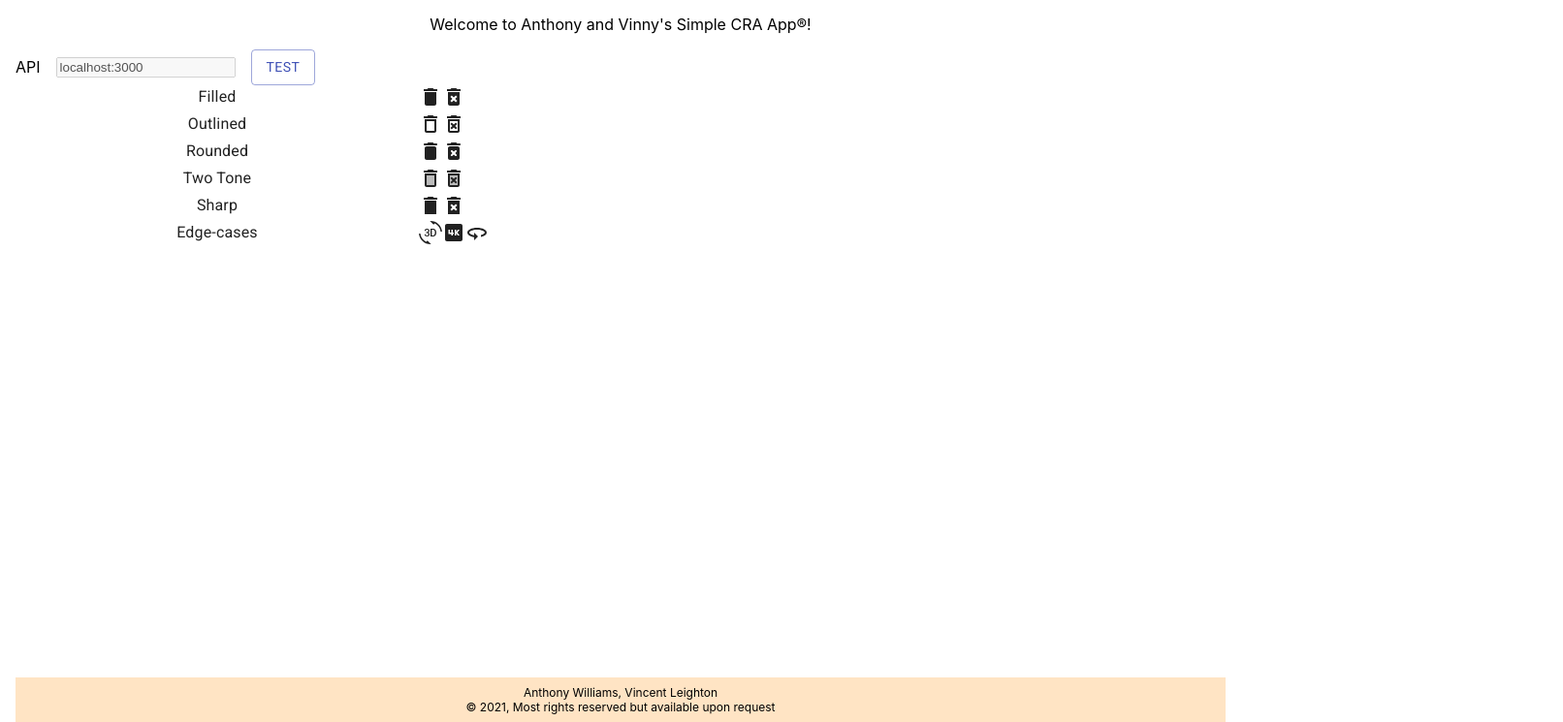
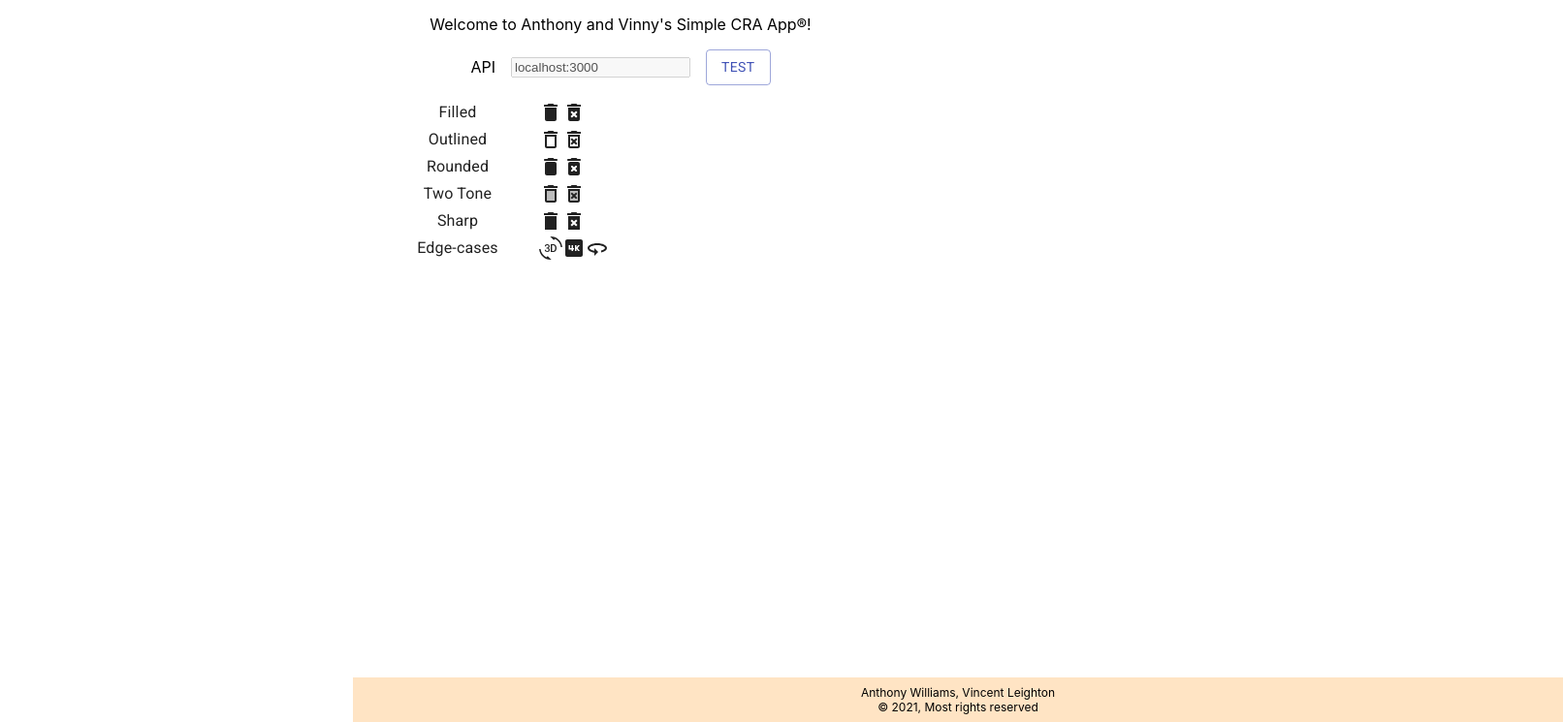
Before and after one commit to Wolven531/simple-cra-app, a React (Create React App) app: page / in a window 1280 px wide. Shown: the part 55-800 px from the top of the page at 97% size, 1612 px wide, since content can reach past the window. Built offline with nearby package versions, Linux system fonts and the light colour scheme.

Commit message:
Use Container to clean up source

```diff
--- a/src/App.tsx
+++ b/src/App.tsx
@@ -1,5 +1,5 @@
 import React from 'react'
-import { Button, Grid } from '@material-ui/core'
+import { Button, Container, Grid } from '@material-ui/core'
 import { IconDemo } from './IconDemo'
 import './App.css'
 
@@ -7,15 +7,13 @@ const ENV_API_URL = process.env.REACT_APP_API_URL || '!!! ENV WAS MISSING URL !!
 
 function App() {
 	return (
-		<Grid container className="app">
-			<Grid item xs={12} className="header">
+		<Container maxWidth="sm" className="app">
+			<Container className="header">
 				<h2>Simple CRA App</h2>
-			</Grid>
-			<Grid item xs={12}>
+			</Container>
+			<Container>
 				<p>Welcome to Anthony and Vinny's Simple CRA App®!</p>
-			</Grid>
-			<Grid item xs={12}>
-				<Grid container alignItems="center">
+				<Grid container alignItems="center" justify="center" style={{ margin: '0 0 1rem 0' }}>
 					<Grid item>
 						API
 					</Grid>
@@ -26,16 +24,14 @@ function App() {
 						<Button color="primary" variant="outlined" style={{ }}>Test</Button>
 					</Grid>
 				</Grid>
-			</Grid>
-			<Grid item xs={12}>
 				<IconDemo/>
-			</Grid>
-			<Grid item xs={12} className="footer">
+			</Container>
+			<Container className="footer">
 				Anthony Williams, Vincent Leighton
 				<br/>
-				© 2021, Most rights reserved but available upon request
-			</Grid>
-		</Grid>
+				© 2021, Most rights reserved
+			</Container>
+		</Container>
 	)
 }
 
```
